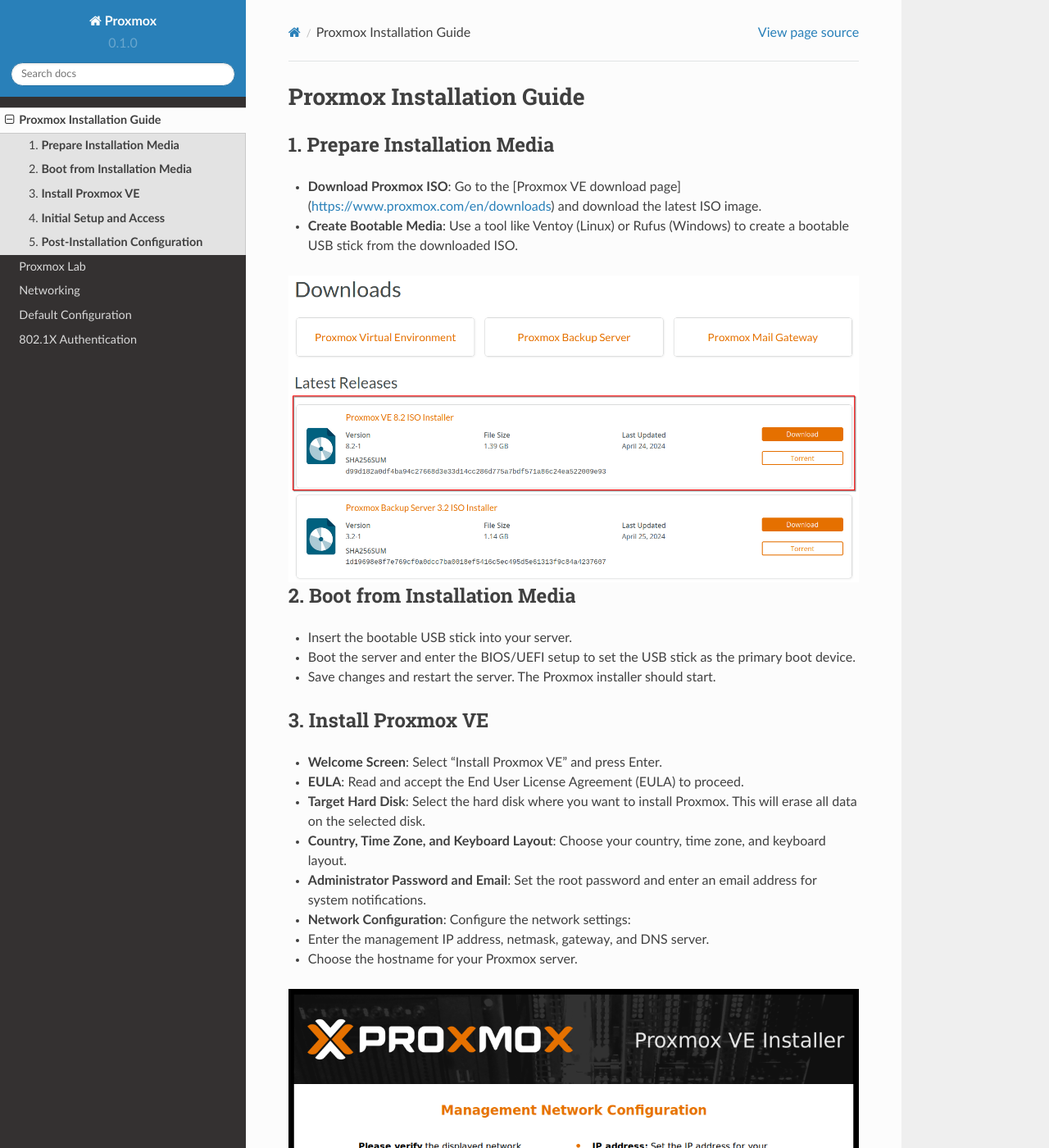
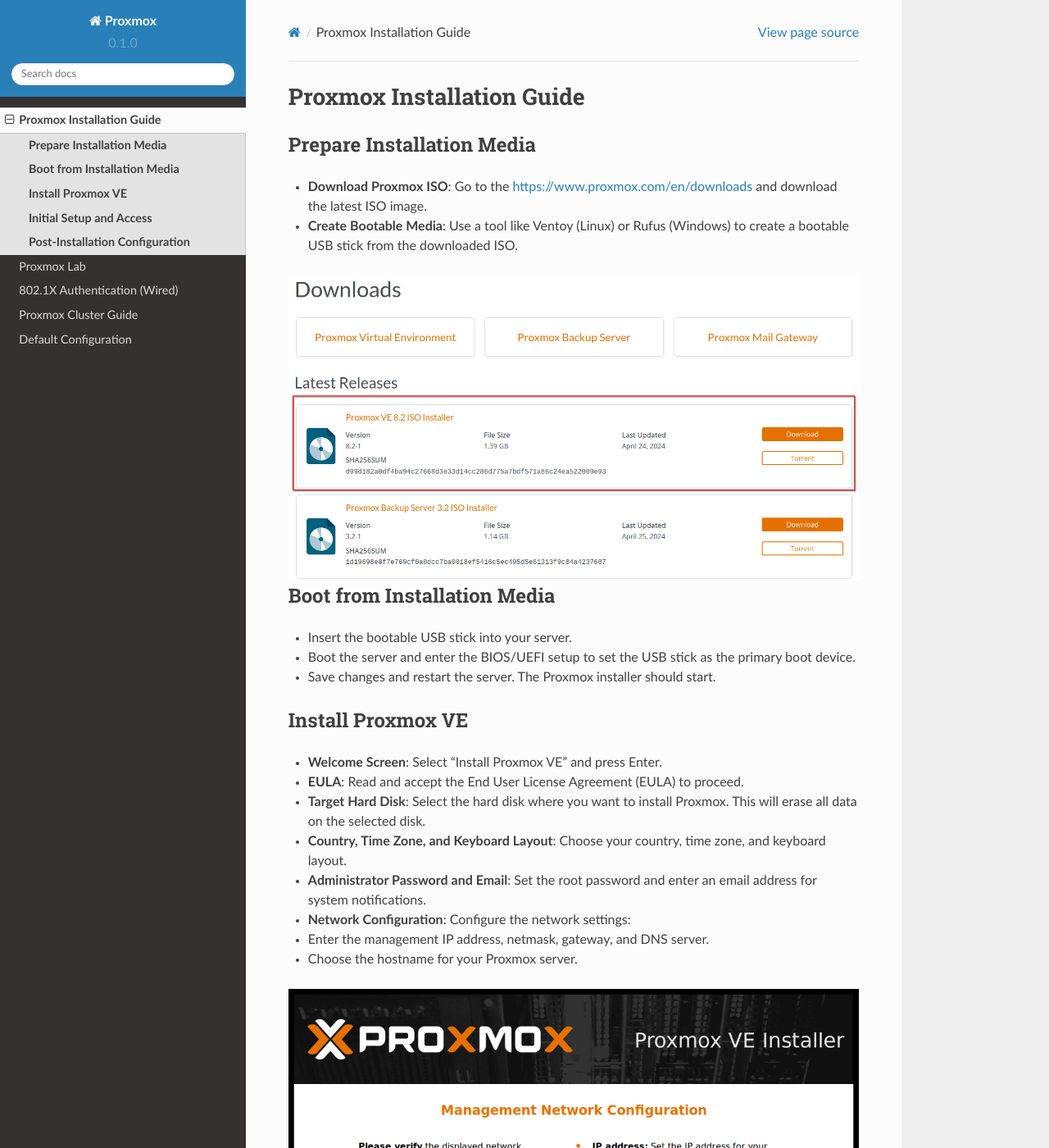
Before and after one commit to T2an/proxmox, a Sphinx documentation site: the page built from docs/source/installation.rst, in a window 1280 px wide and 1400 px high. Shown: the whole window at 82% size. Built offline with Sphinx 7.4.7 and the Read the Docs theme 2.0.0, drawn with Linux system fonts in a browser that asks for light colours.

Commit message:
adding 802.1X and join cluster section

```diff
--- a/docs/source/index.rst
+++ b/docs/source/index.rst
@@ -10,4 +10,6 @@
 .. toctree::
    installation
    proxmox_lab
-   networking
+   8021X
+   cluster_join
+   default_config
--- a/docs/source/installation.rst
+++ b/docs/source/installation.rst
@@ -1,22 +1,22 @@
 Proxmox Installation Guide
 ==========================
 
-1. **Prepare Installation Media**
+**Prepare Installation Media**
 --------------------------------
-- **Download Proxmox ISO**: Go to the [Proxmox VE download page](https://www.proxmox.com/en/downloads) and download the latest ISO image.
+- **Download Proxmox ISO**: Go to the https://www.proxmox.com/en/downloads and download the latest ISO image.
 - **Create Bootable Media**: Use a tool like Ventoy (Linux) or Rufus (Windows) to create a bootable USB stick from the downloaded ISO.
 
 .. image:: ./images/iso.png
     :alt: Proxmox ISO download
     :align: center
 
-2. **Boot from Installation Media**
+**Boot from Installation Media**
 ----------------------------------
 - Insert the bootable USB stick into your server.
 - Boot the server and enter the BIOS/UEFI setup to set the USB stick as the primary boot device.
 - Save changes and restart the server. The Proxmox installer should start.
 
-3. **Install Proxmox VE**
+**Install Proxmox VE**
 ------------------------
 - **Welcome Screen**: Select "Install Proxmox VE" and press Enter.
 - **EULA**: Read and accept the End User License Agreement (EULA) to proceed.
@@ -33,7 +33,7 @@
 
 - **Start Installation**: Review the summary and click "Install" to begin the installation. This process will take several minutes.
 
-4. **Initial Setup and Access**
+**Initial Setup and Access**
 ------------------------------
 - **Reboot**: After installation completes, remove the installation media and reboot the server.
 - **Access Web Interface**: Once the server boots up, access the Proxmox web interface from a browser on a computer on the same network:
@@ -48,7 +48,7 @@
     :alt: Accessing Proxmox GUI
     :align: center
 
-5. **Post-Installation Configuration**
+**Post-Installation Configuration**
 -------------------------------------
 - **Update Proxmox VE**:
 - Open a terminal on the Proxmox server or use SSH to connect.
```
Also changed, not shown: docs/source/8021X.rst (renamed from docs/source/networking.rst, +28 -50 lines), docs/source/cluster_join.rst (added, +96 -0 lines), docs/source/default_config.rst (added, +28 -0 lines), docs/source/todo.txt (added, +26 -0 lines), docs/source/images/cluster_exist.png (added), docs/source/images/cluster_name.png (added), docs/source/images/copy_information.png (added), docs/source/images/create_cluster.png (added), docs/source/images/join_cluster.png (added), docs/source/images/join_information.png (added), docs/source/images/join_success.png (added).
